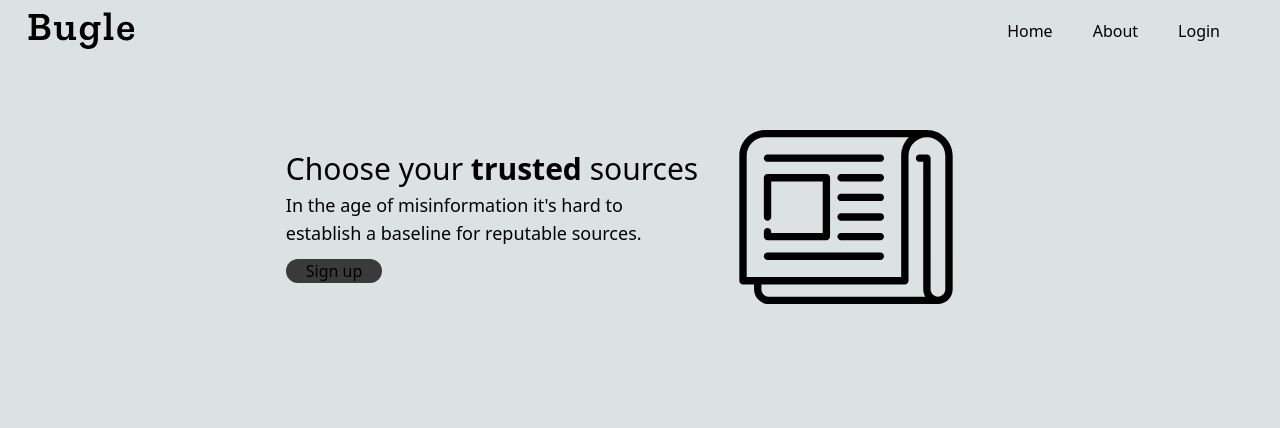
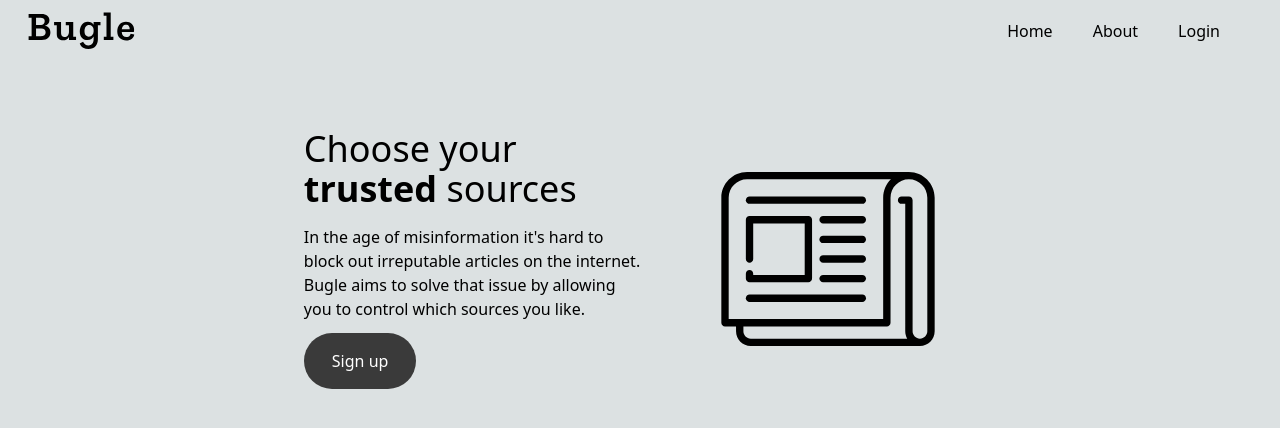
Before and after one commit to arjunsingh14/Bugle, a React (Vite) app in the folder client/: page / in a window 1280 px wide. Shown: the top 428 px of the page. Built offline with nearby package versions, Linux system fonts and the light colour scheme.

Commit message:
Updated styling

```diff
--- a/client/src/pages/Landing.tsx
+++ b/client/src/pages/Landing.tsx
@@ -1,27 +1,33 @@
-import newspaper from "../../public/newspaper.svg"
+import newspaper from "../assets/newspaper.svg";
 const Landing = () => {
   return (
-    <div className="mt-10">
-      <div className="flex w-full flex-wrap-reverse items-center justify-center">
+    <div className="mt-20">
+      <div className="flex w-full flex-wrap-reverse items-center justify-center gap-x-10">
         <section>
-          <h1 className="sm:text-2xl lg:text-3xl">
-            Choose your <span className="font-bold">trusted</span> sources
+          <h1 className= "text-4xl">
+            Choose your <br></br>
+            <span className="font-bold">trusted</span> sources
           </h1>
           <div>
-            <p className="sm:text-md lg:text-lg mt-1">
+            <p className="sm:text-md mt-4">
               In the age of misinformation it's hard to
               <br></br>
-              establish a baseline for reputable sources.
+              block out irreputable articles on the internet.
+              <br></br>
+              Bugle aims to solve that issue by allowing <br></br>you to control
+              which sources you like.
             </p>
           </div>
-          <button className="rounded-full bg-secondary px-5 mt-3 hover:bg-white">Sign up</button>
+          <button className="rounded-full text-white bg-secondary px-7 py-4 mt-3 hover:bg-black transition">
+            Sign up
+          </button>
         </section>
-        <figure className="shrink-0 sm:px-5">
-          <img src={newspaper} alt="" />
-        </figure>
+        <div className="shrink-1 sm:px-5">
+          <img src={newspaper} className="object-containe" alt="" />
+        </div>
       </div>
     </div>
   );
-}
+};
 
-export default Landing
+export default Landing;
```
